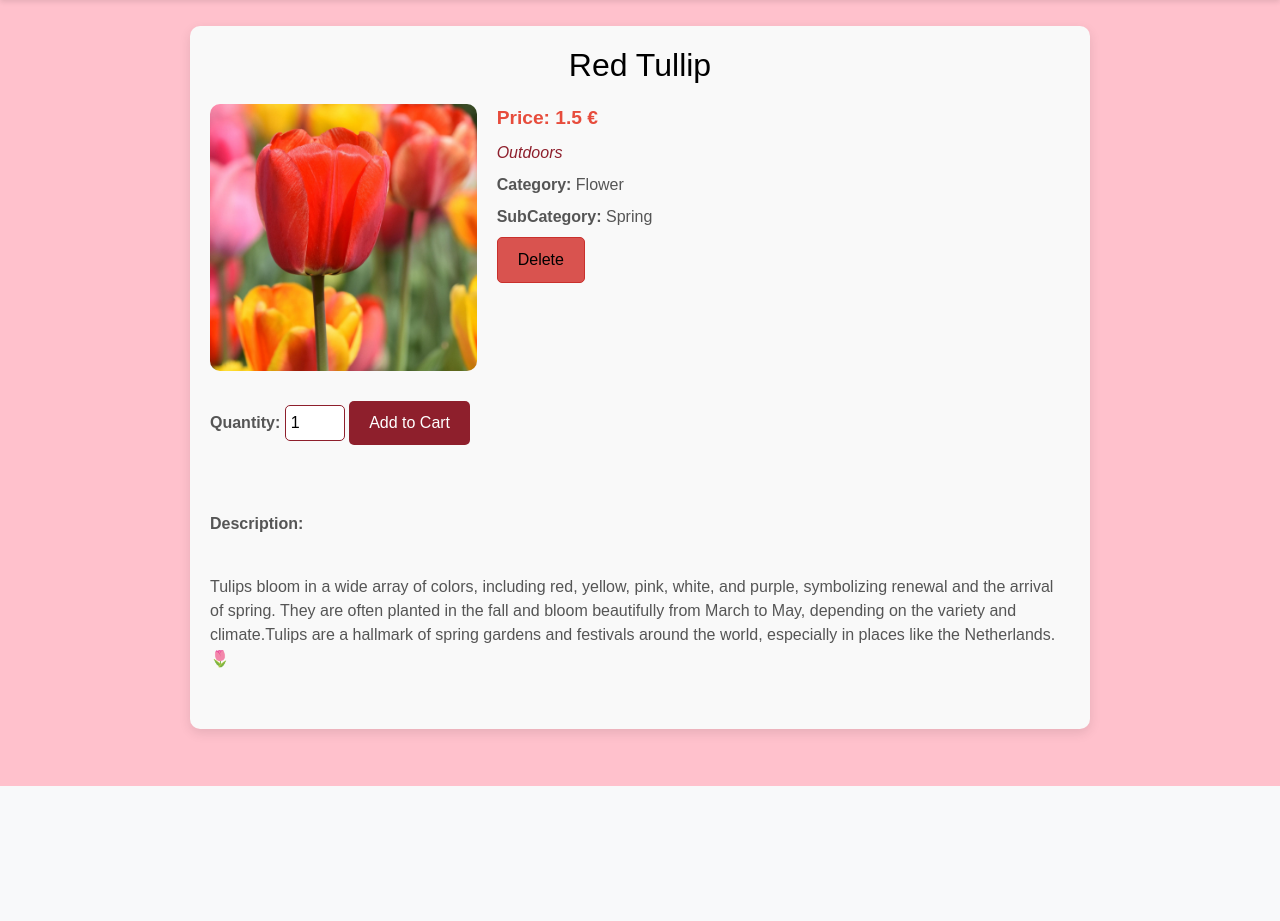
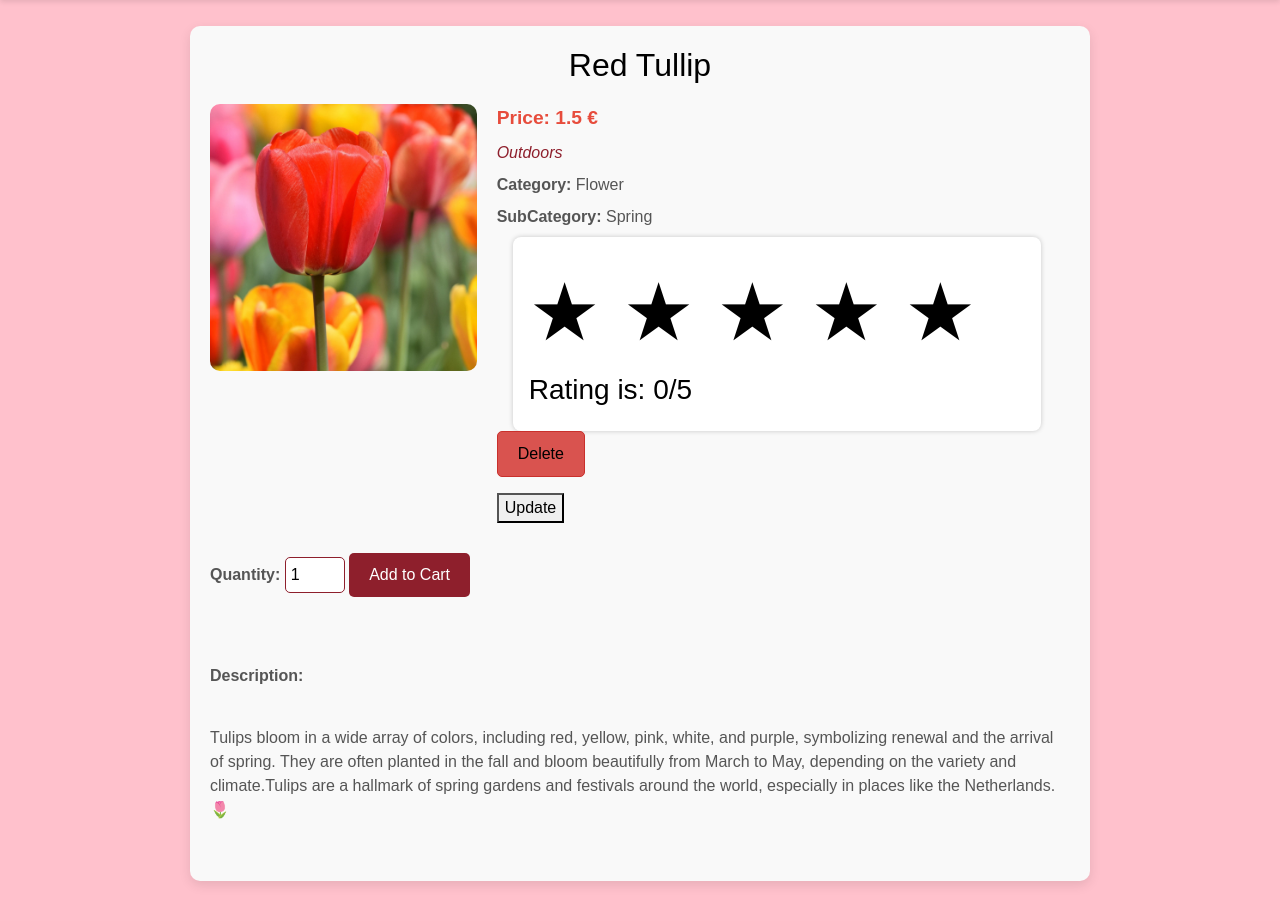
Before and after one commit to elinapinelli/Pinelli-4214-Final-Project, a Django app: page /product/4/ in a window 1280 px wide. Shown: the part 74-995 px from the top of the page. Before the commit the page ends 860 px from the top, so only its background shows below. Run offline with Django 5.2, Linux system fonts and the light colour scheme; a user stored in the database is signed in; data comes from the database, SQL or seed files in the repository; both versions use the stored data as it was after the commit.

Commit message:
added edit button. made it visible to staff and superuser. made to redirect the edit to add product form but it changes to update product.

```diff
--- a/pinelli_site/urls.py
+++ b/pinelli_site/urls.py
@@ -17,5 +17,6 @@ urlpatterns=[#pinakas pou tha baloume ola ta endpoints
     path('profile/', views.profile, name='profile'),
     path('profile/update/', views.update_profile, name='update_profile'),
     path('addproduct/', views.addproduct, name='addproduct'),
-
+    path('updateproduct/<int:product_id>/', views.updateproduct, name='updateproduct'),
+    path('rating/', views.rating, name='rating'),
 ]
--- a/pinelli_site/views.py
+++ b/pinelli_site/views.py
@@ -1,6 +1,6 @@
 from django.shortcuts import render, redirect
-from django.http import HttpResponse #HttpResponse-> metatrepei ta keimena se html
-from .models import Product
+from django.http import HttpResponse,JsonResponse #HttpResponse-> metatrepei ta keimena se html
+from .models import Product,Rating
 from django.db.models import Q
 from django.contrib.auth.decorators import login_required
 from .forms import ProfileUpdateForm
@@ -28,7 +28,7 @@ def products(request):#sinartisi pou servirei tin products selida tou site
 
 def product(request,id):#sinartisi pou servirei tin products selida tou site
     if request.method == 'POST':
-        product_by_id=Product.objects.get(id=id)#
+        product_by_id=Product.objects.get(id=id)#get product by id
         product_by_id.delete()
         messages.success(request,f"Product ({product_by_id.title}) deleted successfully")
         return redirect("products")
@@ -46,6 +46,8 @@ def addproduct(request):
         sub_category=request.POST["sub_category"].capitalize()
         try:
             indoors=request.POST["indoors"]#i try to take the ckecked indoors and if the user doesnt click it i take it as false
+            if indoors=="":
+                indoors=True
         except:
             indoors=False
         image=request.FILES["image"]#because it is an file i take it from FILES
@@ -63,7 +65,48 @@ def addproduct(request):
     elif request.method == 'GET':
         return render(request,"addproduct.html")
 
+def updateproduct(request,product_id):
+    product_by_id=Product.objects.get(id=product_id)#get product by id
+    if request.method == 'POST':
+        title=request.POST["title"]
+        price=request.POST["price"]
+        description=request.POST["description"]
+        category=request.POST["category"].capitalize()#i capitalized the first letter it because if it is not capitalized it will make a new category
+        sub_category=request.POST["sub_category"].capitalize()
+        try:
+            indoors=request.POST["indoors"]#i try to take the ckecked indoors and if the user doesnt click it i take it as false
+            if indoors=="":
+                indoors=True
+        except:
+            indoors=False
+        try:
+            image=request.FILES["image"]#because it is an file i take it from FILES
+        except:
+            image=None
+        if image!=None:
+            upload_folder = os.path.join(settings.BASE_DIR, 'static\images')#the folder i will save it
+            file_path=os.path.join(upload_folder,image.name)#where it will save it
+            if not os.path.exists(upload_folder):#if the folder doesnt exist create one in order to not have errors
+                os.makedirs(upload_folder)
+            with open(file_path, 'wb+') as destination: #i save the file using chunks that posted because the form i made send chunks
+                for chunk in image.chunks():
+                    destination.write(chunk)
+        print(title,indoors)
+        product_by_id.title=title
+        product_by_id.price=price
+        product_by_id.description=description
+        product_by_id.category=category
+        product_by_id.sub_category=sub_category
+        product_by_id.indoors=indoors
+        if image!=None:
+            product_by_id.image="static/images/"+image.name
+        product_by_id.save()
+        messages.success(request, f'Product ({title}) update successfully !!')
+        return redirect("products")
+    elif request.method == 'GET':
 
+        # print(product_by_id)
+        return  render(request,"addproduct.html",{"product":product_by_id})
 
 def search(request):#sinartisi pou servirei tin products selida tou site
     # if the user search a word that includes indoors or outdoors it will search for True or False otherwise if the title, description, category and sub category contains the keyword
@@ -91,6 +134,8 @@ def add_to_cart(request, product_id):
         cart[product_id] = quantity
     request.session['cart'] = cart
     return redirect('cart_view')
+
+
 
 def cart_view(request):
     cart = request.session.get('cart', {})
@@ -173,3 +218,14 @@ def update_profile(request):
     else:
         form = ProfileUpdateForm(instance=request.user)
     return render(request, 'profile.html', {'form': form})
+
+def rating(request):
+
+    if request.method == 'POST':
+        data = json.loads(request.body)
+        username=data["username"]
+        rating=data["rating"]
+        product_id=data["product_id"]
+        print(username,rating,product_id)
+        Rating.objects.create(username=username,rating=rating,product_id=product_id)
+        return JsonResponse({"status":"success"}, content_type="application/json")
--- a/static/css/product.css
+++ b/static/css/product.css
@@ -295,3 +295,38 @@ p:first-child {
 .add-to-cart.delete:active {
     background-color: #ac2925; /* Darker red when clicked */
 }
+
+.stars_card {
+    max-width: 33rem;
+    background: #fff;
+    margin: 0 1rem;
+    padding: 1rem;
+    box-shadow: 0 0 5px rgba(0, 0, 0, 0.2);
+    width: 100%;
+    border-radius: 0.5rem;
+  }
+
+  .star {
+    font-size: 10vh;
+    cursor: pointer;
+  }
+
+  .one {
+    color: rgb(255, 0, 0);
+  }
+
+  .two {
+    color: rgb(255, 106, 0);
+  }
+
+  .three {
+    color: rgb(251, 255, 120);
+  }
+
+  .four {
+    color: rgb(255, 255, 0);
+  }
+
+  .five {
+    color: rgb(24, 159, 14);
+  }
--- /dev/null
+++ b/static/js/product.js
@@ -0,0 +1,56 @@
+// Funtion to update rating
+function rating_stars(username,product_id,n) {
+    let stars = document.getElementsByClassName("star");
+    let output = document.getElementById("output");
+    remove();
+    for (let i = 0; i < n; i++) {
+        if (n == 1) cls = "one";
+        else if (n == 2) cls = "two";
+        else if (n == 3) cls = "three";
+        else if (n == 4) cls = "four";
+        else if (n == 5) cls = "five";
+        stars[i].className = "star " + cls;
+    }
+    output.innerText = "Rating is: " + n + "/5";
+    post_rating(username,product_id,n)
+}
+
+// To remove the pre-applied styling
+function remove() {
+    let stars =  document.getElementsByClassName("star");
+
+    let i = 0;
+    while (i < 5) {
+        stars[i].className = "star";
+        i++;
+    }
+}
+
+function post_rating(username,product_id,rating){
+    const csrfToken = document.querySelector('[name=csrfmiddlewaretoken]').value; // Get token from form
+
+    fetch('/rating/', {
+        method: 'POST', // Specify the request method
+        headers: {
+            'Content-Type': 'application/json', // Set content type
+            'X-CSRFToken': csrfToken, // Include the CSRF token
+        },
+        body: JSON.stringify({
+            username: username,
+            product_id: product_id,
+            rating: rating
+        }), // The data to send
+    })
+        .then(response => {
+            if (!response.ok) {
+                throw new Error(`HTTP error! Status: ${response.status}`);
+            }
+            return response.json(); // Parse the JSON response
+        })
+        .then(data => {
+            console.log('Success:', data); // Handle the data
+        })
+        .catch(error => {
+            console.error('Error:', error); // Handle any errors
+        });
+}
--- a/templates/product.html
+++ b/templates/product.html
@@ -30,11 +30,40 @@
                 </p>
                 <p><strong>Category:</strong> {{ product.category }}</p>
                 <p><strong>SubCategory:</strong> {{ product.sub_category }}</p>
+                {% if user.is_authenticated %}
+                <div class="stars_card">
+
+
+                    <span onclick="rating_stars('{{ user.username }}','{{ product.id }}',1)"
+                          class="star">★
+                    </span>
+                    <span onclick="rating_stars('{{ user.username }}','{{ product.id }}',2)"
+                          class="star">★
+                    </span>
+                    <span onclick="rating_stars('{{ user.username }}','{{ product.id }}',3)"
+                          class="star">★
+                    </span>
+                    <span onclick="rating_stars('{{ user.username }}','{{ product.id }}',4)"
+                          class="star">★
+                    </span>
+                    <span onclick="rating_stars('{{ user.username }}','{{ product.id }}',5)"
+                          class="star">★
+                    </span>
+                    <h3 id="output">
+                          Rating is: 0/5
+                      </h3>
+                </div>
+                {% endif %}
                 {% if user.is_authenticated and user.is_superuser %}
                 <form method="POST" action="">
                     {% csrf_token %}
                     <button type="submit" class="add-to-cart delete">Delete</button>
                 </form>
+                {% endif %}
+                {% if user.is_authenticated and user.is_staff  %}
+                <a href="/updateproduct/{{ product.id }}">
+                    <button>Update</button>
+                </a>
                 {% endif %}
             </div>
         </div>
--- a/templates/register.html
+++ b/templates/register.html
@@ -35,7 +35,11 @@
             <label for="last_name" class="form-label">Last Name</label>
             <input type="text" class="form-control" id="last_name" name="last_name" placeholder="Enter your last name" required>
         </div>
+        {% if user.is_authenticated and user.is_staff  %}
         <button type="submit" class="btn btn-primary btn-submit">Register Staff</button>
+        {% else %}
+        <button type="submit" class="btn btn-primary btn-submit">Register</button>
+        {% endif %}
     </form>
 </div>
 
```
Also changed, not shown: templates/addproduct.html (+51 -4 lines), db.sqlite3, static/images/445066533_3895257110752068_7898472005543349581_n.jpg (deleted), static/js/products.js (line endings or trailing spaces), 1 other file.
